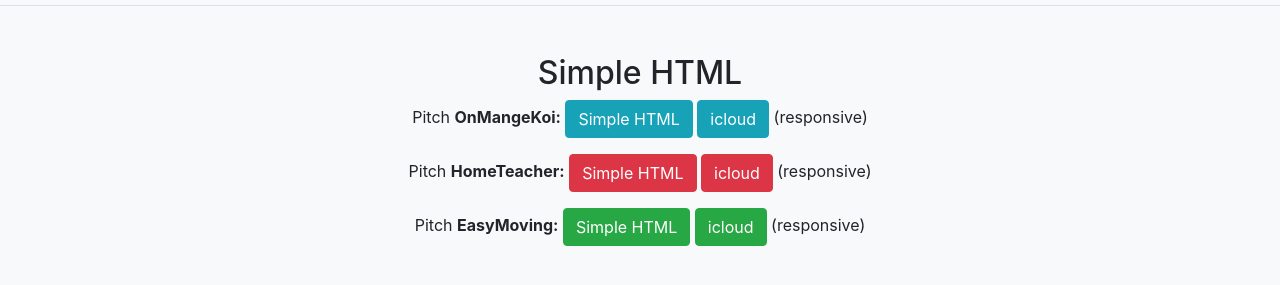
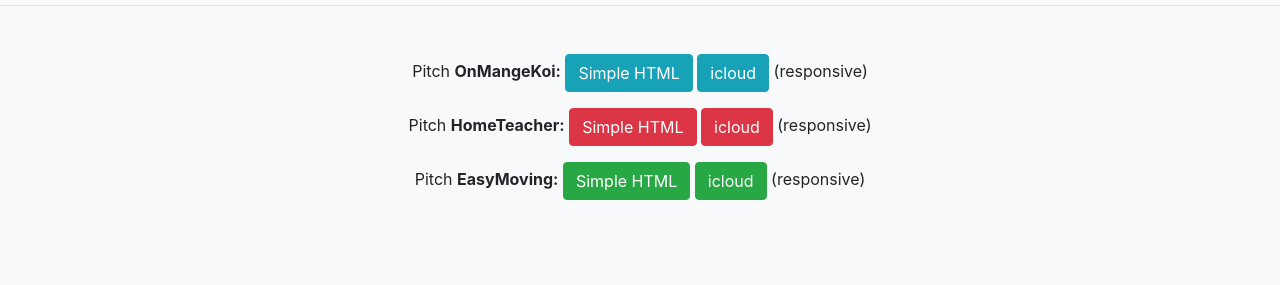
Before and after one commit to omontigny/05-pitches, a plain HTML site: page index.html in a window 1280 px wide. Shown: the part 151-436 px from the top of the page. Drawn offline with nearby package versions, Linux system fonts and the light colour scheme.

Commit message:
my Pitches

```diff
--- a/index.html
+++ b/index.html
@@ -18,7 +18,6 @@
       <h1>Batch #498 - Perso Projects Pitches</h1>
     </div>
     <div class="mt-5">
-      <h2> Simple HTML </h2>
       <p align=center>Pitch <strong>OnMangeKoi:</strong> <a class="btn btn-info" href="slides/pitch-onMangeKoi/index.html">Simple HTML</a> <a class="btn btn-info" href="https://www.icloud.com/keynote/0K65j0yef-CB3O0rF4nOOUvbw#Pitch_OnMangeKoi_fr">icloud</a> (responsive)</p>
       <p align=center>Pitch <strong>HomeTeacher:</strong> <a class="btn btn-danger" href="slides/pitch-homTeachr/index.html">Simple HTML</a> <a class="btn btn-danger" href="https://www.icloud.com/keynote/0aU4QpafmDVBFeERFJF58wvdQ#Pitch_homteachr_fr">icloud</a> (responsive)</p>
       <p align=center>Pitch <strong>EasyMoving:</strong> <a class="btn btn-success" href="slides/pitch-easyMoving/index.html">Simple HTML</a> <a class="btn btn-success" href="https://www.icloud.com/keynote/01XlGbtARuLuy-gJ4rEiEKmMA#Pitch_easyMoving_fr">icloud</a> (responsive)</p>
```
